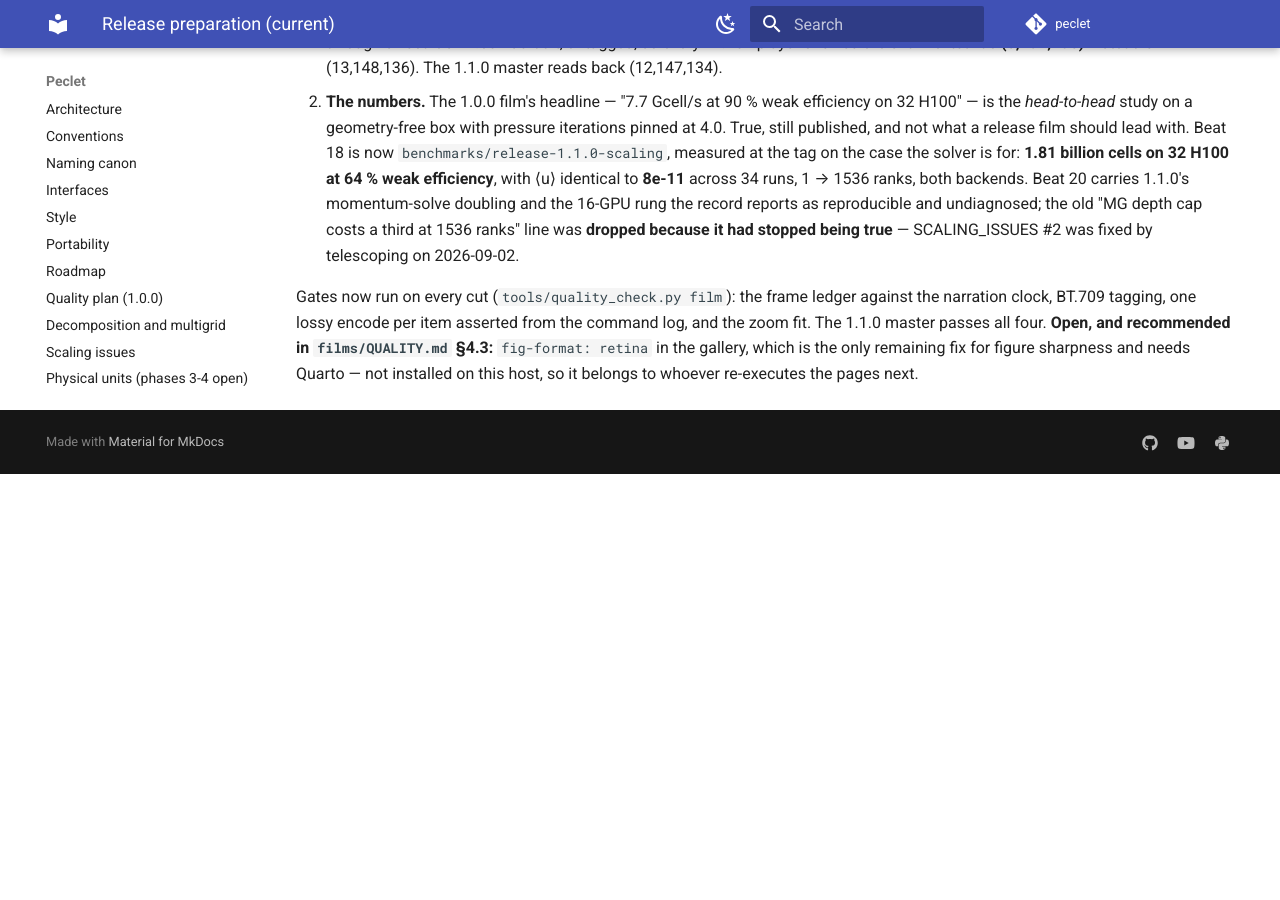
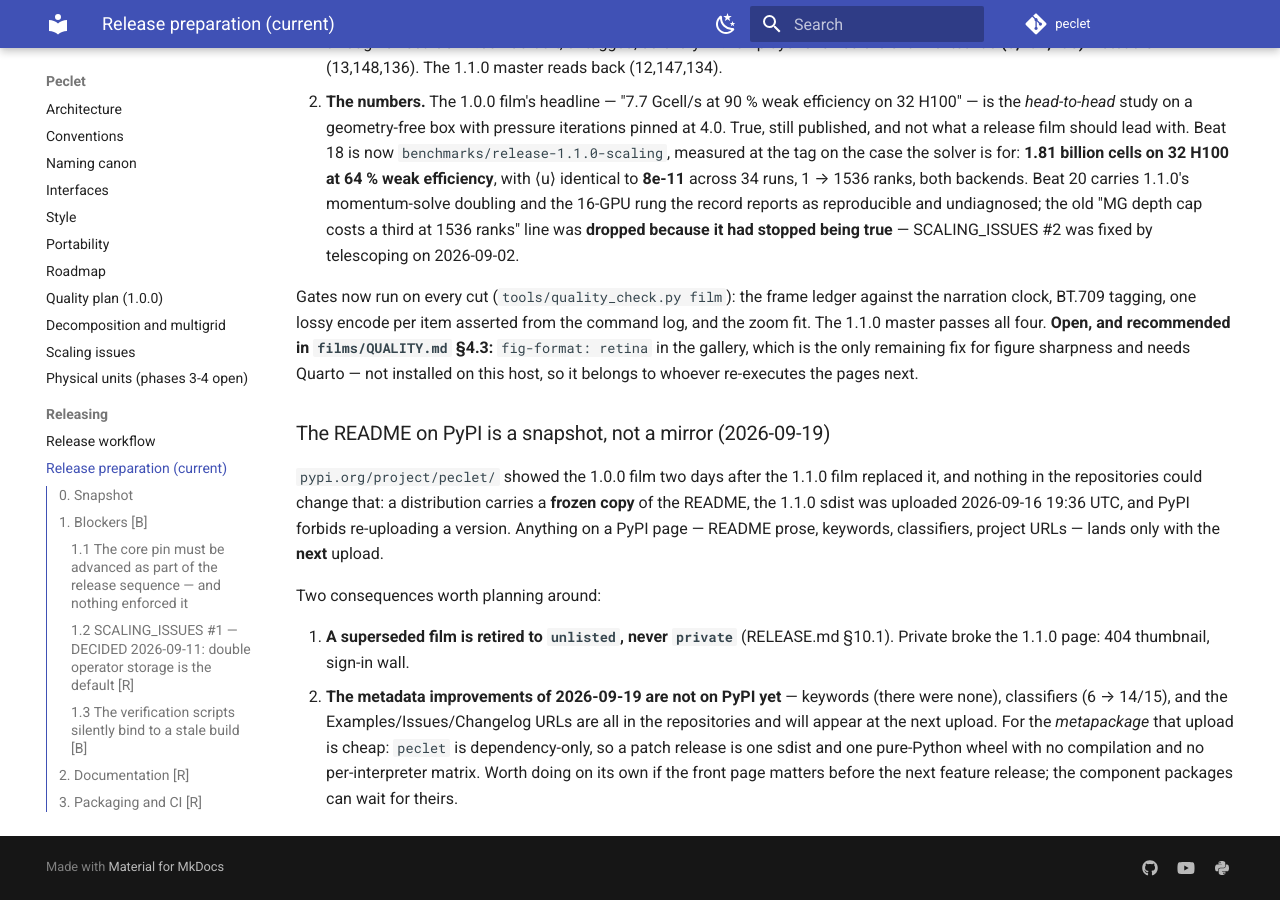
Before and after one commit to computational-chemical-engineering/peclet, an MkDocs documentation site: the page built from docs/RELEASE_PREP.md, in a window 1280 px wide and 900 px high, scrolled down 24168 px. Built offline with MkDocs 1.6.1 and Material for MkDocs 9.7.7, drawn with Linux system fonts in a browser that asks for light colours; comment, search, counter and statistics services are not loaded; before the commit the page ends 24642 px from its top, so only the background shows below that.

Commit message:
the README on PyPI is a snapshot, not a mirror
pypi.org/project/peclet showed the 1.0.0 film two days after it was replaced, and no repository
edit could change that: a distribution carries a frozen copy of the README and PyPI forbids
re-uploading a version. Worse, the film it linked to had been made private, so the project's front
page carried a 404 thumbnail and a sign-in wall.

RELEASE.md §10.1 now retires a superseded film to `unlisted` rather than `private`, with the
reason, because release artifacts link to the film of their day immutably. RELEASE_PREP records
the general rule and notes what this implies for the metadata improvements made today: they are in
the repositories and land at the next upload, which for the dependency-only metapackage is one
sdist and one pure-Python wheel.

Co-Authored-By: Claude Opus 5 <noreply@anthropic.com>
Claude-Session: https://claude.ai/code/session_01Wqm2gbrbGKeKH8YVUHoTch

```diff
--- a/docs/RELEASE.md
+++ b/docs/RELEASE.md
@@ -496,11 +496,17 @@ Per release:
    re-stamp its hash, but only use it on a page whose frozen output is genuinely current — during a
    re-render pass (§10 step 2) the pages are re-executed anyway and a re-stamp would publish stale
    output as if it were fresh.
-5. **Retire the previous film.** Set the previous release's entry to `privacy: private` and
-   `sync` it — do not delete the entry. The entry is what holds the video id, and `sync` only
-   pushes a privacy it can read from the manifest, so deleting it leaves the old film public with
-   nothing left to notice. Private keeps the watch history and is reversible; deleting the video
-   is not. Then move `channel_trailer:` to the new slug and `ytpub channel --apply`.
+5. **Retire the previous film to `unlisted`.** Set the previous release's entry to
+   `privacy: unlisted` and `sync` it — do not delete the entry, and do not use `private`. The
+   entry is what holds the video id, and `sync` only pushes a privacy it can read from the
+   manifest, so deleting it leaves the old film public with nothing left to notice.
+   **Why unlisted and not private:** a published distribution carries a FROZEN copy of the README
+   and PyPI will not let a version be re-uploaded, so every release artifact links to the film of
+   its day *immutably*. Private turned the peclet 1.1.0 page into a 404 thumbnail and a sign-in
+   wall on 2026-09-19 — the page `pip install peclet` sends people to. Unlisted keeps those
+   references alive while keeping the film off the channel and out of search. Reserve `private`
+   for something that should never have been published. Then move `channel_trailer:` to the new
+   slug and `ytpub channel --apply`.
 6. **Interlink both ways**: every video description carries its page, the repository and the docs
    (`site.docs` in `videos.yaml`); the docs home page, the gallery landing page and the README carry
    the film and the channel. Swapping a film means swapping the id in all three — and in the
--- a/docs/RELEASE_PREP.md
+++ b/docs/RELEASE_PREP.md
@@ -1039,3 +1039,23 @@ clock, BT.709 tagging, one lossy encode per item asserted from the command log,
 The 1.1.0 master passes all four. **Open, and recommended in `films/QUALITY.md` §4.3:**
 `fig-format: retina` in the gallery, which is the only remaining fix for figure sharpness and needs
 Quarto — not installed on this host, so it belongs to whoever re-executes the pages next.
+
+
+### The README on PyPI is a snapshot, not a mirror (2026-09-19)
+
+`pypi.org/project/peclet/` showed the 1.0.0 film two days after the 1.1.0 film replaced it, and
+nothing in the repositories could change that: a distribution carries a **frozen copy** of the
+README, the 1.1.0 sdist was uploaded 2026-09-16 19:36 UTC, and PyPI forbids re-uploading a
+version. Anything on a PyPI page — README prose, keywords, classifiers, project URLs — lands only
+with the **next** upload.
+
+Two consequences worth planning around:
+
+1. **A superseded film is retired to `unlisted`, never `private`** (RELEASE.md §10.1). Private
+   broke the 1.1.0 page: 404 thumbnail, sign-in wall.
+2. **The metadata improvements of 2026-09-19 are not on PyPI yet** — keywords (there were none),
+   classifiers (6 → 14/15), and the Examples/Issues/Changelog URLs are all in the repositories and
+   will appear at the next upload. For the *metapackage* that upload is cheap: `peclet` is
+   dependency-only, so a patch release is one sdist and one pure-Python wheel with no compilation
+   and no per-interpreter matrix. Worth doing on its own if the front page matters before the next
+   feature release; the component packages can wait for theirs.
```
